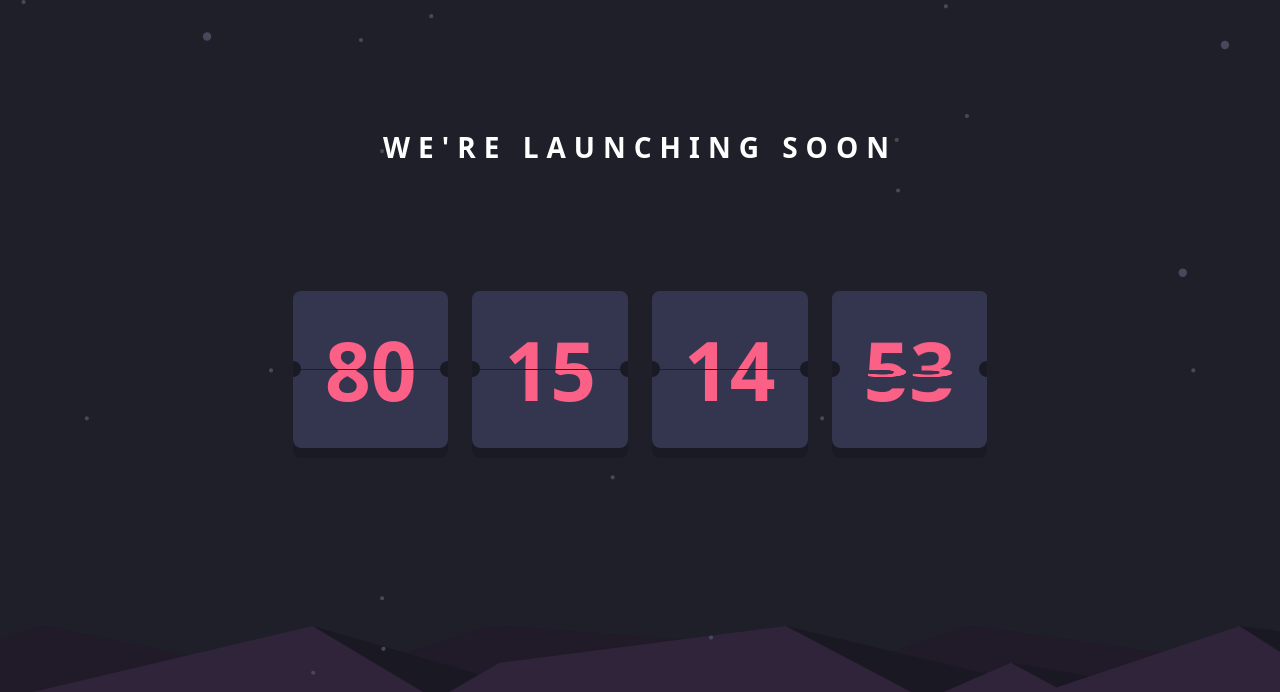
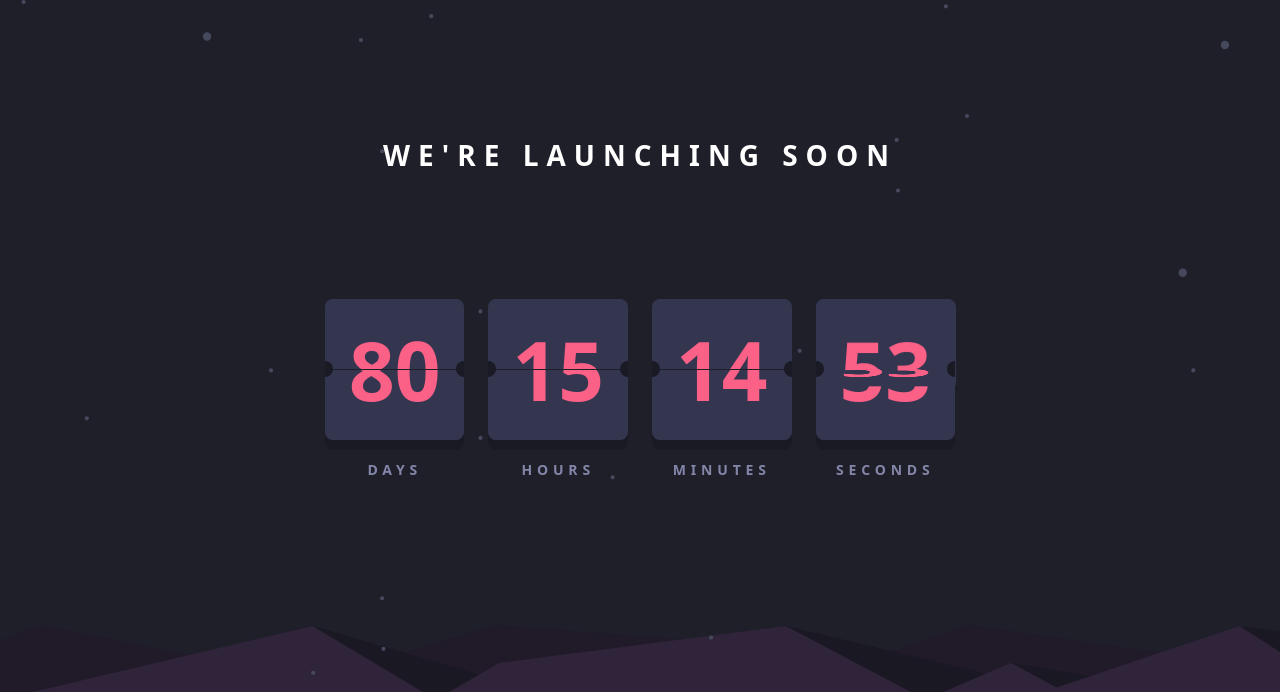
Before and after one commit to Old1337/flip-countdown, a plain HTML site: page index.html in a window 1280 px wide. Shown: the top 692 px of the page. Drawn offline with Linux system fonts and the light colour scheme; a web font is replaced by a local one.

Commit message:
paragraph overflow issue

```diff
--- a/css/main.css
+++ b/css/main.css
@@ -97,7 +97,7 @@ body {
   position: relative;
 } */
 
-.countdown::before {
+.countdown-parts::before {
   background-color: var(--color-3);
   width: 1rem;
   height: 1rem;
@@ -110,7 +110,7 @@ body {
   z-index: 99;
 }
 
-.countdown::after {
+.countdown-parts::after {
   background-color: var(--color-3);
   width: 1rem;
   height: 1rem;
@@ -130,7 +130,6 @@ body {
   box-shadow: 0px 10px 0px var(--color-3);
   border-radius: 0rem 0rem 0.5rem 0.5rem;
   transition: 1s;
-  overflow: hidden;
 }
 
 .flip-card.animate:before {
@@ -148,6 +147,7 @@ body {
   animation: flip-top 1s infinite ease-in;
   transform-origin: bottom;
   border-radius: 0.5rem 0.5rem 0rem 0rem;
+  z-index: 5;
 }
 
 .flip-card.animate::after {
@@ -207,8 +207,8 @@ body {
   .top,
   .bottom {
     font-size: 5rem;
-    height: 4.9rem;
-    padding: 2rem;
+    height: 4.4rem;
+    padding: 1.5rem;
     overflow: hidden;
     font-weight: bold;
     background-color: var(--timer-bg-color);
@@ -216,8 +216,8 @@ body {
   .flip-card.animate::after,
   .flip-card.animate::before {
     font-size: 5rem;
-    height: 4.9rem;
-    padding: 2rem;
+    height: 4.4rem;
+    padding: 1.5rem;
   }
 
   body {
@@ -225,6 +225,10 @@ body {
   }
 }
 
+.countdown-parts {
+  position: relative;
+  overflow: hidden;
+}
 .images {
   position: fixed;
   bottom: 4rem;
```
